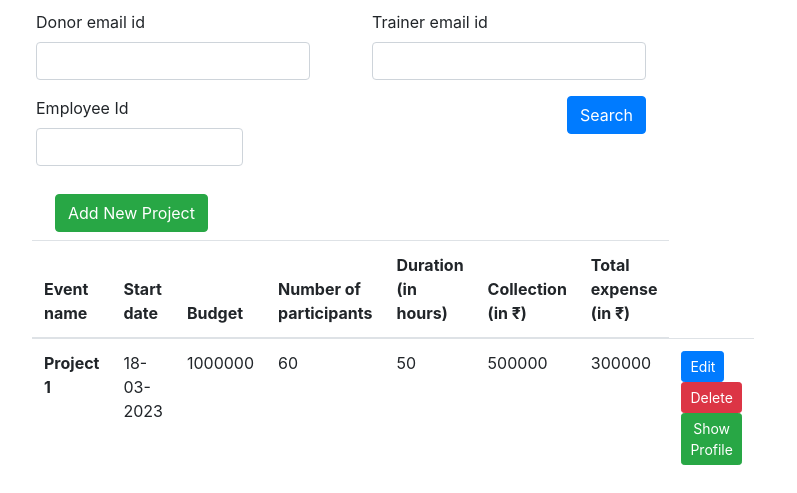
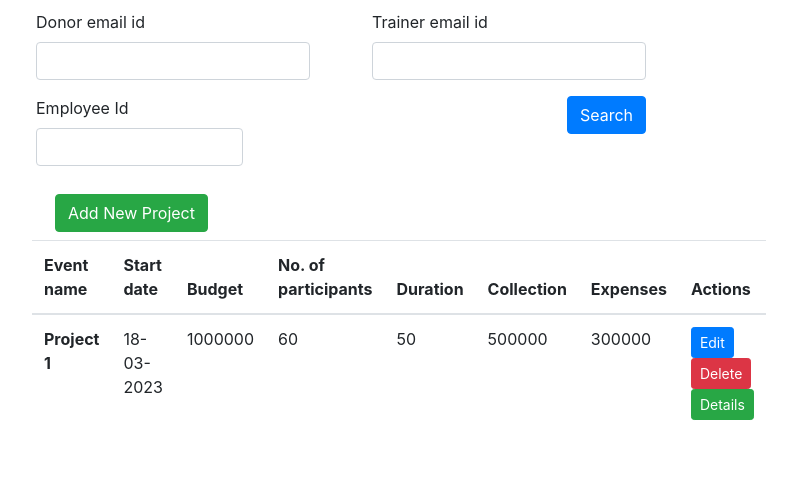
Before and after one commit to chirag-25/Neev-webapplication, a Flask app: page /admin/projects in a window 1280 px wide. Shown: the part 476-969 px from the top of the page, without its empty margins (299-1096 px from the left). After the commit the page ends 896 px from the top, so only its background shows below. Run offline with Flask 2, Linux system fonts and the light colour scheme; some libraries are stand-ins or nearby versions.

Commit message:
Update projects.html

```diff
--- a/app/templates/admin/projects.html
+++ b/app/templates/admin/projects.html
@@ -93,10 +93,11 @@
       <th scope="col">Event name </th>
       <th scope="col">Start date</th>
       <th scope="col">Budget </th>
-      <th scope="col">Number of participants </th>
-      <th scope="col">Duration (in hours)</th>
-      <th scope="col">Collection (in ₹)</th>
-      <th scope="col">Total expense (in ₹)</th>
+      <th scope="col">No. of participants </th>
+      <th scope="col">Duration</th>
+      <th scope="col">Collection</th>
+      <th scope="col">Expenses</th>
+      <th scope="col">Actions</th>
     </tr>
   </thead>
   <!-- dummy data -->
@@ -112,8 +113,7 @@
       <td>
         <button type="button" class="btn btn-primary btn-sm" data-toggle="modal" data-target="#editModal" onclick="addProjectToForm(this)">Edit</button>
         <button type="button" class="btn btn-danger btn-sm" data-toggle="modal" data-target="#deleteModal">Delete</button>
-        <button type="button" class="btn btn-success btn-sm" data-toggle="modal" data-target="#profileModal">Show Profile</button>
-
+        <button type="button" class="btn btn-success btn-sm" data-toggle="modal" data-target="#profileModal">Details</button>
       </td>
     </tr>
 
@@ -334,7 +334,7 @@
     <div class="modal-dialog" role="document">
       <div class="modal-content">
         <div class="modal-header">
-          <h5 class="modal-title" id="profileModalLabel">Profile</h5>
+          <h5 class="modal-title" id="profileModalLabel">Project details</h5>
           <button type="button" class="close" data-dismiss="modal" aria-label="Close">
             <span aria-hidden="true">&times;</span>
           </button>
@@ -447,6 +447,54 @@
 
             </tbody>
           </table>
+          <h4>Goods</h4>
+          <table class="table">
+            <thead>
+              <tr>
+                <th scope="col">Sr: No</th>
+
+                <th scope="col">Name</th>
+                <th scope="col">Quantity</th>
+                <th scope="col">Amount (in ₹)</th>
+              </tr>
+            </thead>
+            <tbody>
+              <tr>
+                <th scope="row">1</th>
+                <td>Sewing machine</td>
+                <td>1</td>
+                <td>500</td>
+              </tr>
+
+            </tbody>
+          </table>
+
+          <h4>Expense details</h4>
+          <table class="table">
+            <thead>
+              <tr>
+                <th scope="col">Sr: No</th>
+
+                <th scope="col">Amount (in ₹)</th>
+
+                <th scope="col">Description</th>
+              </tr>
+            </thead>
+            <tbody>
+              <tr>
+                <th scope="row">1</th>
+                <td>500</td>
+                <td>sewing machine</td>
+              </tr>
+
+              <tr>
+                <th scope="row">2</th>
+                <td>200</td>
+                <td>Travel</td>
+              </tr>
+
+            </tbody>
+          </table>
             </div>
             <div class="col-md-4">
               <img src="https://via.placeholder.com/150" class="img-fluid">
```
